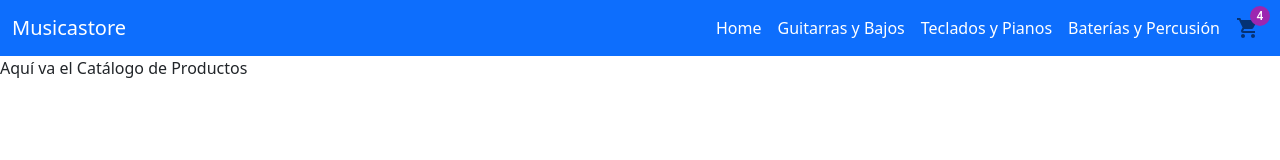
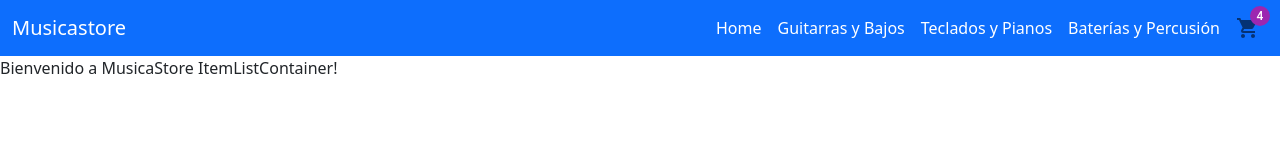
Before and after one commit to lautaro-lezchik/musicastore, a React (Create React App) app: page / in a window 1280 px wide. Shown: the top 160 px of the page. Built offline with nearby package versions, Linux system fonts and the light colour scheme.

Commit message:
Agrego mensaje en greetings

```diff
--- a/package.json
+++ b/package.json
@@ -13,6 +13,7 @@
     "react": "^17.0.2",
     "react-dom": "^17.0.2",
     "react-scripts": "5.0.0",
+    "styled-components": "^5.3.5",
     "web-vitals": "^2.1.4"
   },
   "scripts": {
--- a/src/App.js
+++ b/src/App.js
@@ -8,7 +8,7 @@ function App() {
   return (
     <>
       <Navbar />
-      <ItemListContainer />
+      <ItemListContainer greeting="Bienvenido a MusicaStore ItemListContainer!" />
     </>
   );
 }
--- a/src/components/ItemListContainer.js
+++ b/src/components/ItemListContainer.js
@@ -1,7 +1,9 @@
-const ItemListContainer = () => {
+
+
+const ItemListContainer = ({greeting}) => {
     return(
-        <p>Aquí va el Catálogo de Productos</p>
+        <p>{greeting}</p>
     );
 }
 
-export default ItemListContainer
+export default ItemListContainer;
```
Also changed, not shown: 1 other file (tests, documents, lock files or other folders).
